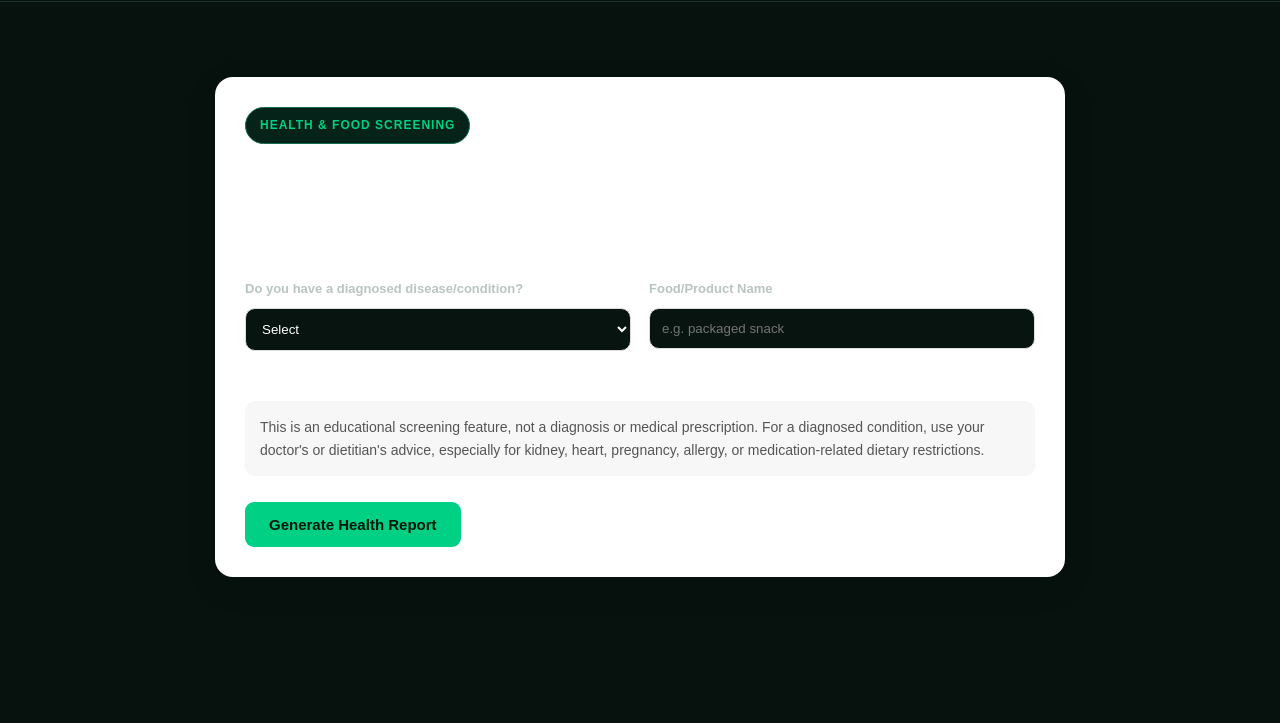
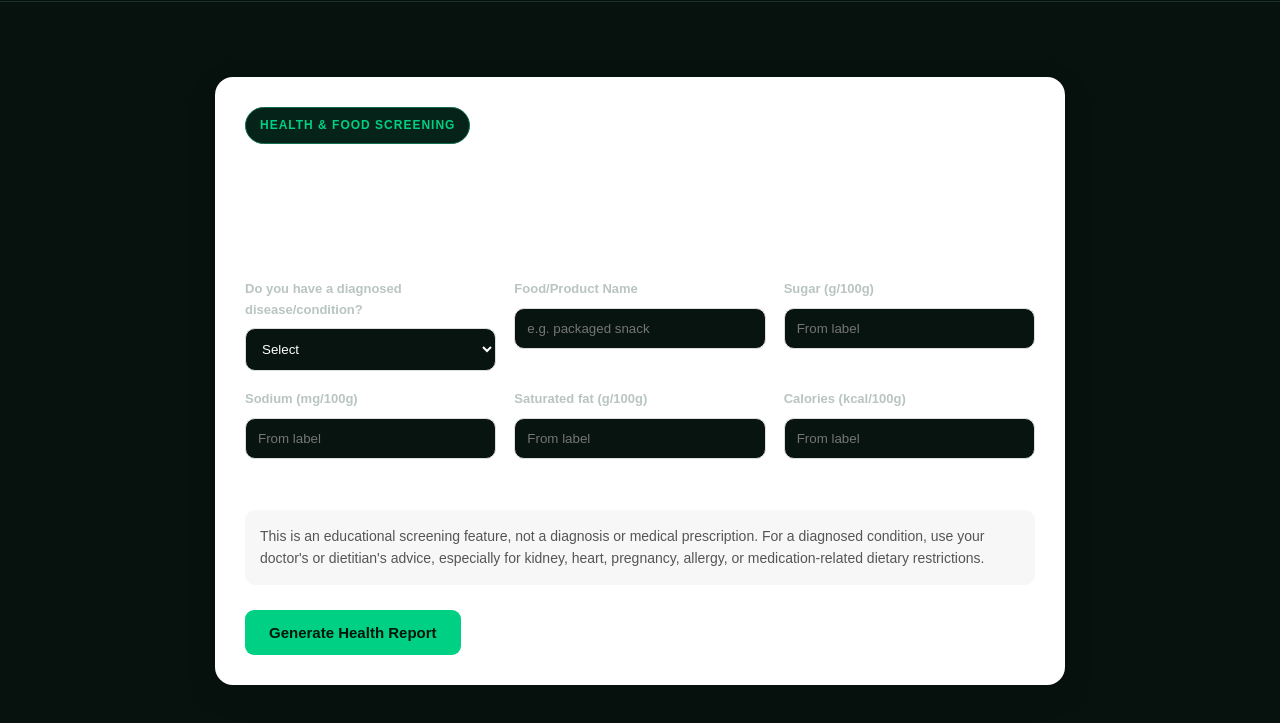
Before and after one commit to shubhamgyl000-ai/LegalLens, a plain HTML site: page health-check.html in a window 1280 px wide. Shown: the part 73-796 px from the top of the page. Drawn offline with Linux system fonts and the light colour scheme.

Commit message:
Add nutrition inputs for ML food screening

```diff
--- a/health-check.html
+++ b/health-check.html
@@ -20,6 +20,10 @@
 <div class="health-grid">
 <div><label>Do you have a diagnosed disease/condition?</label><select id="hasDisease" required><option value="">Select</option><option value="yes">Yes</option><option value="no">No</option></select></div>
 <div><label>Food/Product Name</label><input id="foodName" placeholder="e.g. packaged snack" required></div>
+<div><label>Sugar (g/100g)</label><input id="sugar" type="number" min="0" step="0.1" placeholder="From label"></div>
+<div><label>Sodium (mg/100g)</label><input id="sodium" type="number" min="0" step="1" placeholder="From label"></div>
+<div><label>Saturated fat (g/100g)</label><input id="satFat" type="number" min="0" step="0.1" placeholder="From label"></div>
+<div><label>Calories (kcal/100g)</label><input id="calories" type="number" min="0" step="1" placeholder="From label"></div>
 </div>
 <div id="diseaseSection" style="display:none">
 <label><strong>Select diagnosed condition(s)</strong></label>
```
